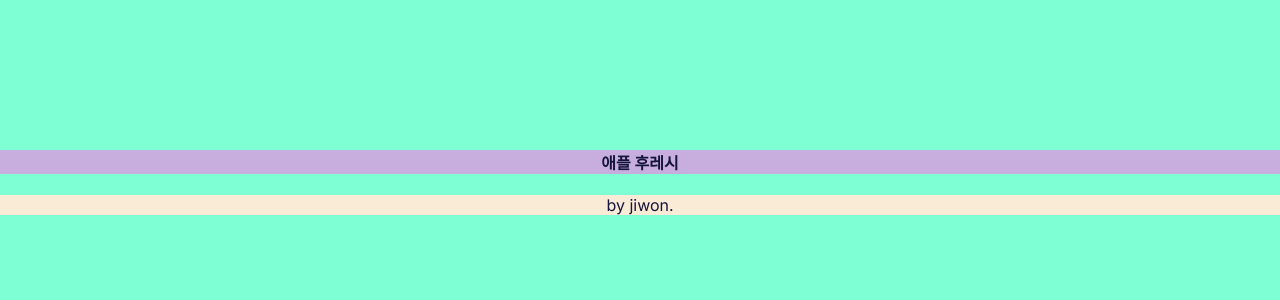
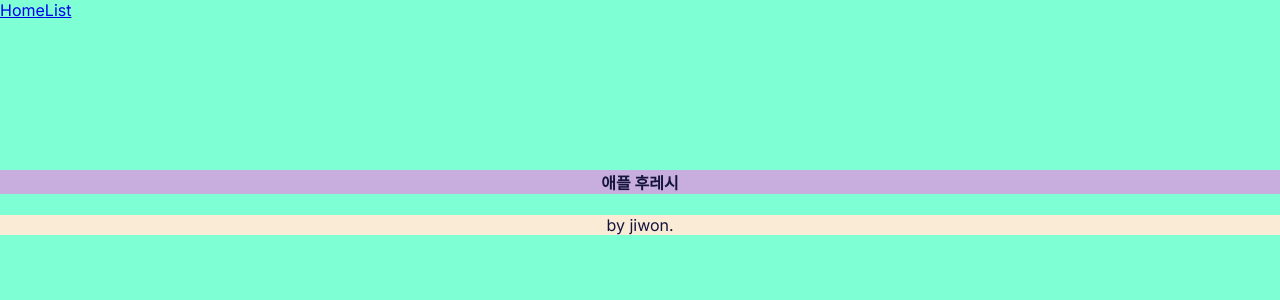
Before and after one commit to energy1-914/fresh, a Next.js app: page / in a window 1280 px wide. Shown: the top 300 px of the page. Built offline with nearby package versions, Linux system fonts and the light colour scheme.

Commit message:
feat: add navbar to layout

```diff
--- a/app/layout.js
+++ b/app/layout.js
@@ -1,17 +1,23 @@
-import './globals.css'
-import { Inter } from 'next/font/google'
-
-const inter = Inter({ subsets: ['latin'] })
+import "./globals.css";
+import { Inter } from "next/font/google";
+import Link from "next/link";
+const inter = Inter({ subsets: ["latin"] });
 
 export const metadata = {
-  title: 'Create Next App',
-  description: 'Generated by create next app',
-}
+  title: "Create Next App",
+  description: "Generated by create next app",
+};
 
 export default function RootLayout({ children }) {
   return (
     <html lang="en">
-      <body className={inter.className}>{children}</body>
+      <body className={inter.className}>
+        <div className="navbar">
+          <Link href="/">Home</Link>
+          <Link href="/list">List</Link>
+        </div>
+        {children}
+      </body>
     </html>
-  )
+  );
 }
```
